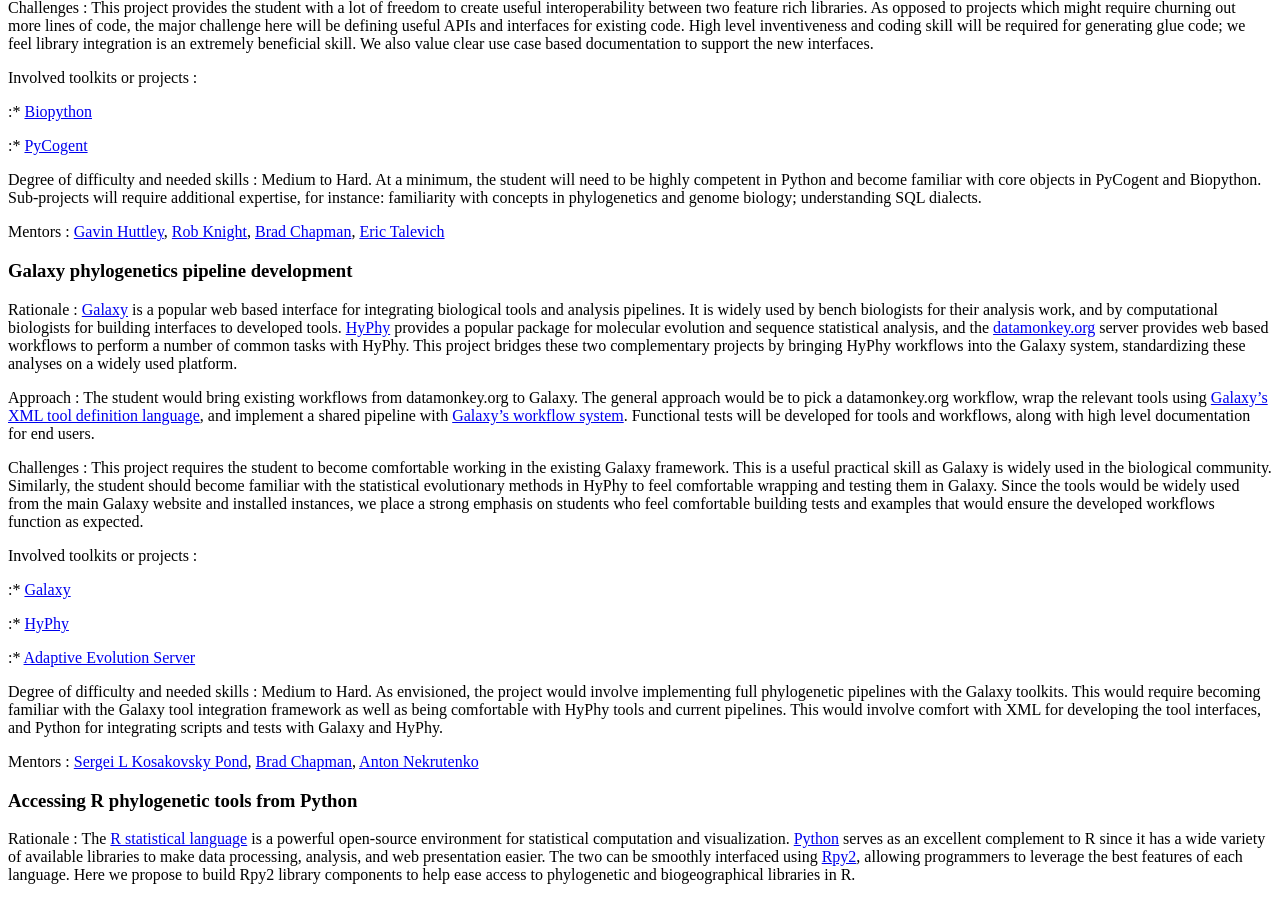
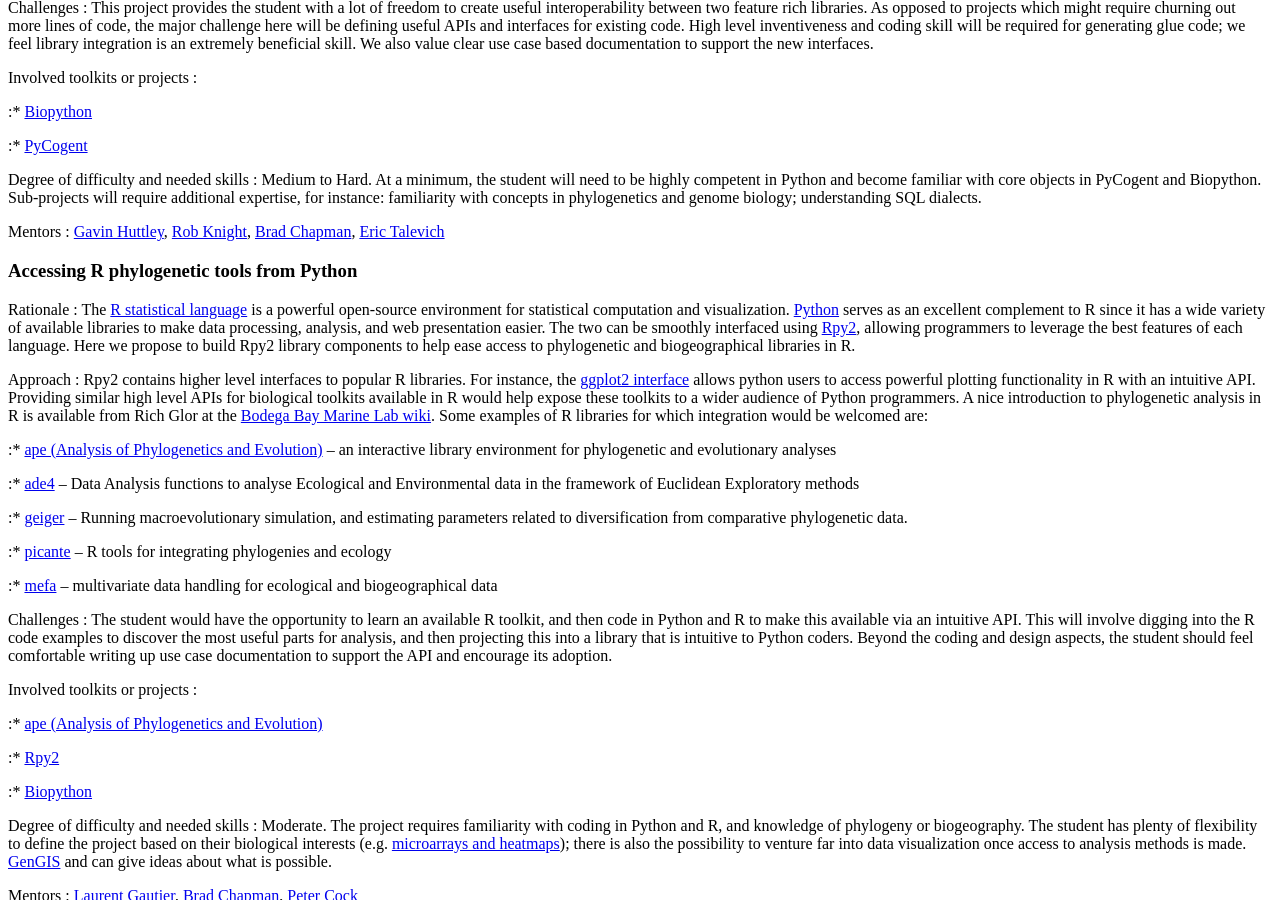
Before and after one commit to biopython/biopython.github.io, a Jekyll site: the page built from wiki/Google_Summer_of_Code.md, in a window 1280 px wide and 900 px high, scrolled down 722 px. Built offline with Jekyll 4.4.1, drawn with Linux system fonts in a browser that asks for light colours.

Commit message:
Removed project done last year

```diff
--- a/wiki/Google_Summer_of_Code.md
+++ b/wiki/Google_Summer_of_Code.md
@@ -77,34 +77,6 @@ Degree of difficulty and needed skills : Medium to Hard. At a minimum, the stude
 
 Mentors : [Gavin Huttley](http://jcsmr.anu.edu.au/org/dmb/compgen/), [Rob Knight](http://chem.colorado.edu/index.php?option=com_content&view=article&id=263:rob-knight), [Brad Chapman](http://bcbio.wordpress.com), [Eric Talevich](User%3AEricTalevich "wikilink")
 
-### Galaxy phylogenetics pipeline development
-
-Rationale : [Galaxy](http://main.g2.bx.psu.edu/) is a popular web based interface for integrating biological tools and analysis pipelines. It is widely used by bench biologists for their analysis work, and by computational biologists for building interfaces to developed tools. [HyPhy](http://hyphy.org) provides a popular package for molecular evolution and sequence statistical analysis, and the [datamonkey.org](http://www.datamonkey.org/) server provides web based workflows to perform a number of common tasks with HyPhy. This project bridges these two complementary projects by bringing HyPhy workflows into the Galaxy system, standardizing these analyses on a widely used platform.
-
-<!-- -->
-
-Approach : The student would bring existing workflows from datamonkey.org to Galaxy. The general approach would be to pick a datamonkey.org workflow, wrap the relevant tools using [Galaxy's XML tool definition language](http://bitbucket.org/galaxy/galaxy-central/wiki/AddToolTutorial), and implement a shared pipeline with [Galaxy's workflow system](http://screencast.g2.bx.psu.edu/galaxy/flash/WorkflowFromHistory.html). Functional tests will be developed for tools and workflows, along with high level documentation for end users.
-
-<!-- -->
-
-Challenges : This project requires the student to become comfortable working in the existing Galaxy framework. This is a useful practical skill as Galaxy is widely used in the biological community. Similarly, the student should become familiar with the statistical evolutionary methods in HyPhy to feel comfortable wrapping and testing them in Galaxy. Since the tools would be widely used from the main Galaxy website and installed instances, we place a strong emphasis on students who feel comfortable building tests and examples that would ensure the developed workflows function as expected.
-
-<!-- -->
-
-Involved toolkits or projects :
-
-:\* [Galaxy](http://bitbucket.org/galaxy/galaxy-central/wiki/Home)
-
-:\* [HyPhy](http://hyphy.org)
-
-:\* [Adaptive Evolution Server](http://www.datamonkey.org)
-
-Degree of difficulty and needed skills : Medium to Hard. As envisioned, the project would involve implementing full phylogenetic pipelines with the Galaxy toolkits. This would require becoming familiar with the Galaxy tool integration framework as well as being comfortable with HyPhy tools and current pipelines. This would involve comfort with XML for developing the tool interfaces, and Python for integrating scripts and tests with Galaxy and HyPhy.
-
-<!-- -->
-
-Mentors : [Sergei L Kosakovsky Pond](http://www.hyphy.org/sergei/), [Brad Chapman](http://bcbio.wordpress.com), [Anton Nekrutenko](http://www.bx.psu.edu/~anton/)
-
 ### Accessing R phylogenetic tools from Python
 
 Rationale : The [R statistical language](http://www.r-project.org/) is a powerful open-source environment for statistical computation and visualization. [Python](http://www.python.org/) serves as an excellent complement to R since it has a wide variety of available libraries to make data processing, analysis, and web presentation easier. The two can be smoothly interfaced using [Rpy2](http://bitbucket.org/lgautier/rpy2/), allowing programmers to leverage the best features of each language. Here we propose to build Rpy2 library components to help ease access to phylogenetic and biogeographical libraries in R.
```
Also changed, not shown: 1 other file.
